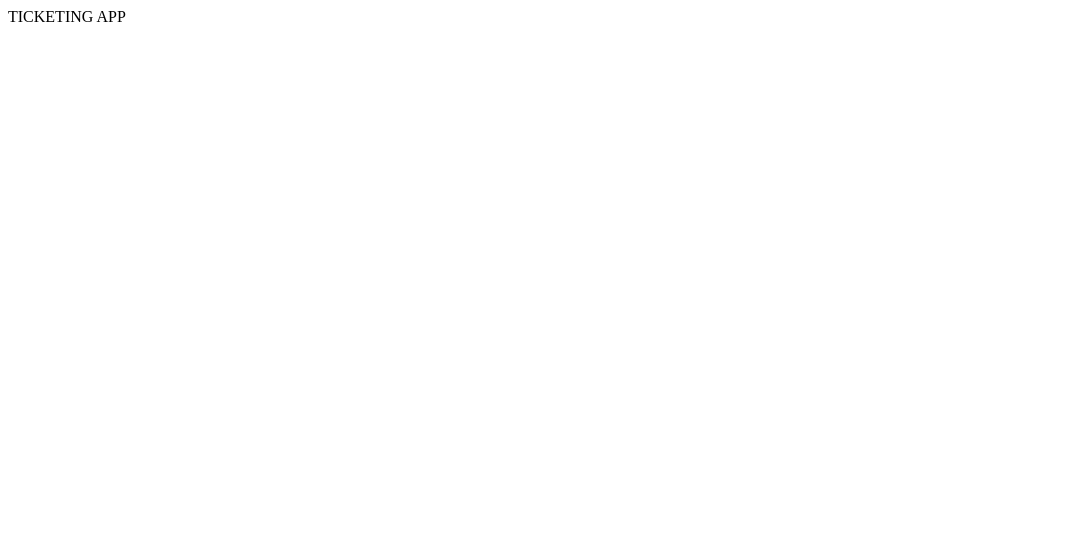
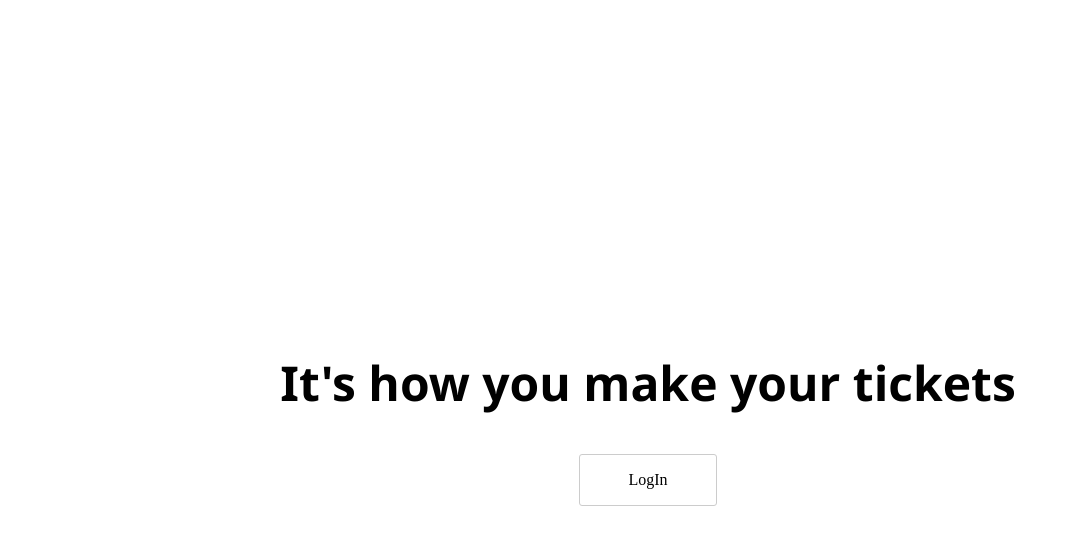
Before and after one commit to BradleyTim/ticketing-app, an Angular app: page / in a window 1280 px wide. Shown: the top 544 px of the page, without its empty margins (0-1069 px from the left). Built offline with nearby package versions, Linux system fonts and the light colour scheme.

Commit message:
add welcome landing page

```diff
--- a/src/app/app.component.css
+++ b/src/app/app.component.css
@@ -0,0 +1,4 @@
+main {
+    height: 100vh;
+    width: 100vw;
+}
--- a/src/app/app.component.html
+++ b/src/app/app.component.html
@@ -1,3 +1,3 @@
 <main>
-  TICKETING APP
+  <app-welcome></app-welcome>
 </main>
--- a/src/app/app.component.ts
+++ b/src/app/app.component.ts
@@ -1,4 +1,5 @@
 import { Component } from '@angular/core';
+import { WelcomeComponent } from './shared/welcome.component';
 
 @Component({
   selector: 'app-root',
--- a/src/app/app.module.ts
+++ b/src/app/app.module.ts
@@ -3,11 +3,13 @@ import { NgModule } from '@angular/core';
 
 
 import { AppComponent } from './app.component';
+import { WelcomeComponent } from './shared/welcome.component';
 
 
 @NgModule({
   declarations: [
-    AppComponent
+    AppComponent,
+    WelcomeComponent
   ],
   imports: [
     BrowserModule
--- /dev/null
+++ b/src/app/shared/welcome.component.css
@@ -0,0 +1,20 @@
+section {
+    display: flex;
+    flex-direction: column;
+    justify-content: center;
+    align-items: center;
+    height: 100%;
+}
+
+section h1 {
+    font-size: 3rem;
+    font-family: 'Segoe UI', Tahoma, Geneva, Verdana, sans-serif;
+}
+
+section a {
+    border: 1px solid #ccc;
+    border-radius: 3px;
+    padding: 1rem 3rem;
+    text-align: center;
+    cursor: pointer;
+}
--- /dev/null
+++ b/src/app/shared/welcome.component.html
@@ -0,0 +1,4 @@
+<section>
+  <h1>It's how you make your tickets</h1>
+  <a>LogIn</a>
+</section>
--- /dev/null
+++ b/src/app/shared/welcome.component.ts
@@ -0,0 +1,15 @@
+import { Component, OnInit } from '@angular/core';
+
+@Component({
+  selector: 'app-welcome',
+  templateUrl: './welcome.component.html',
+  styleUrls: ['./welcome.component.css']
+})
+export class WelcomeComponent implements OnInit {
+
+  constructor() { }
+
+  ngOnInit() {
+  }
+
+}
```
Also changed, not shown: 1 other file (tests, documents, lock files or other folders).
